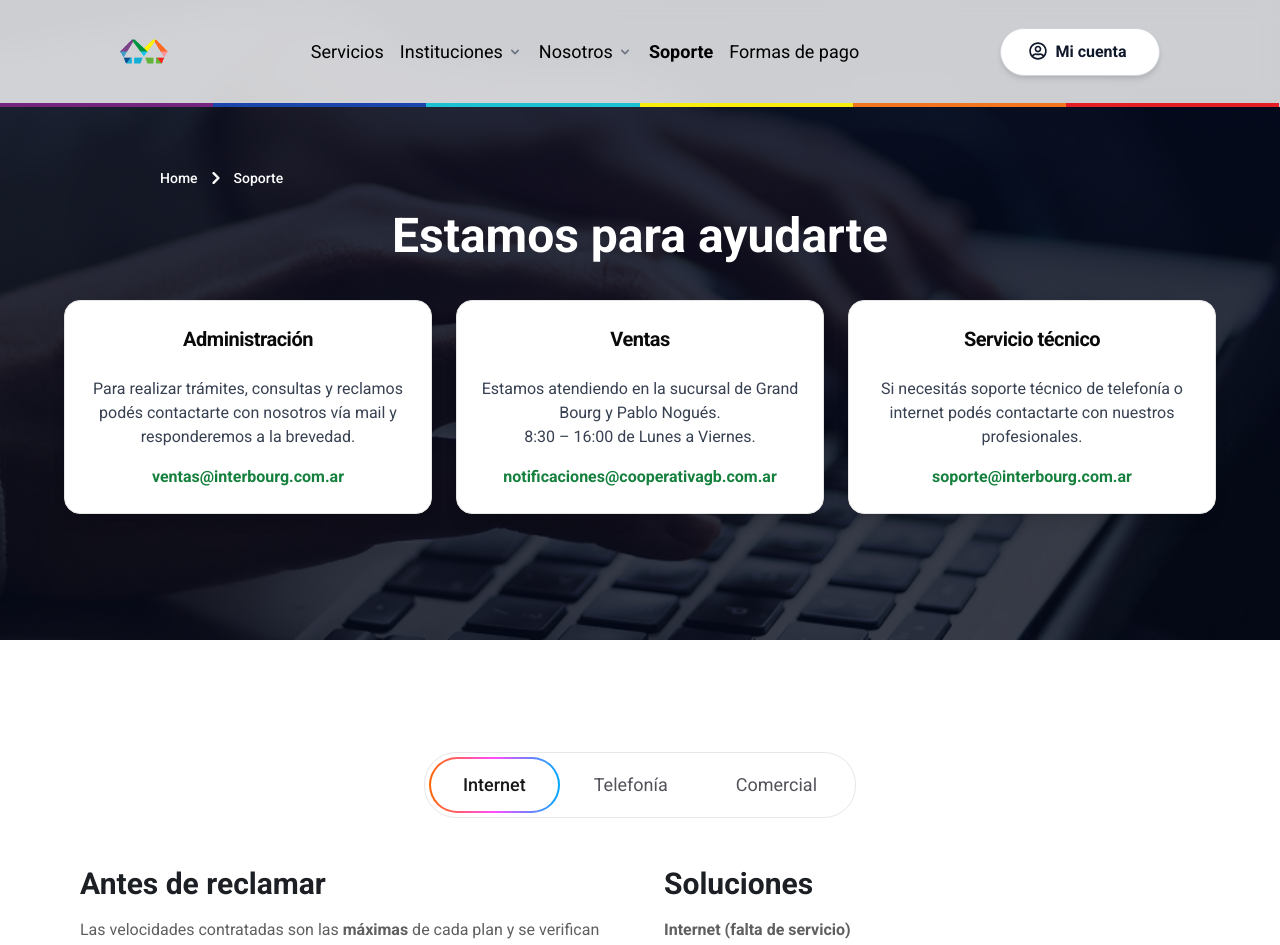
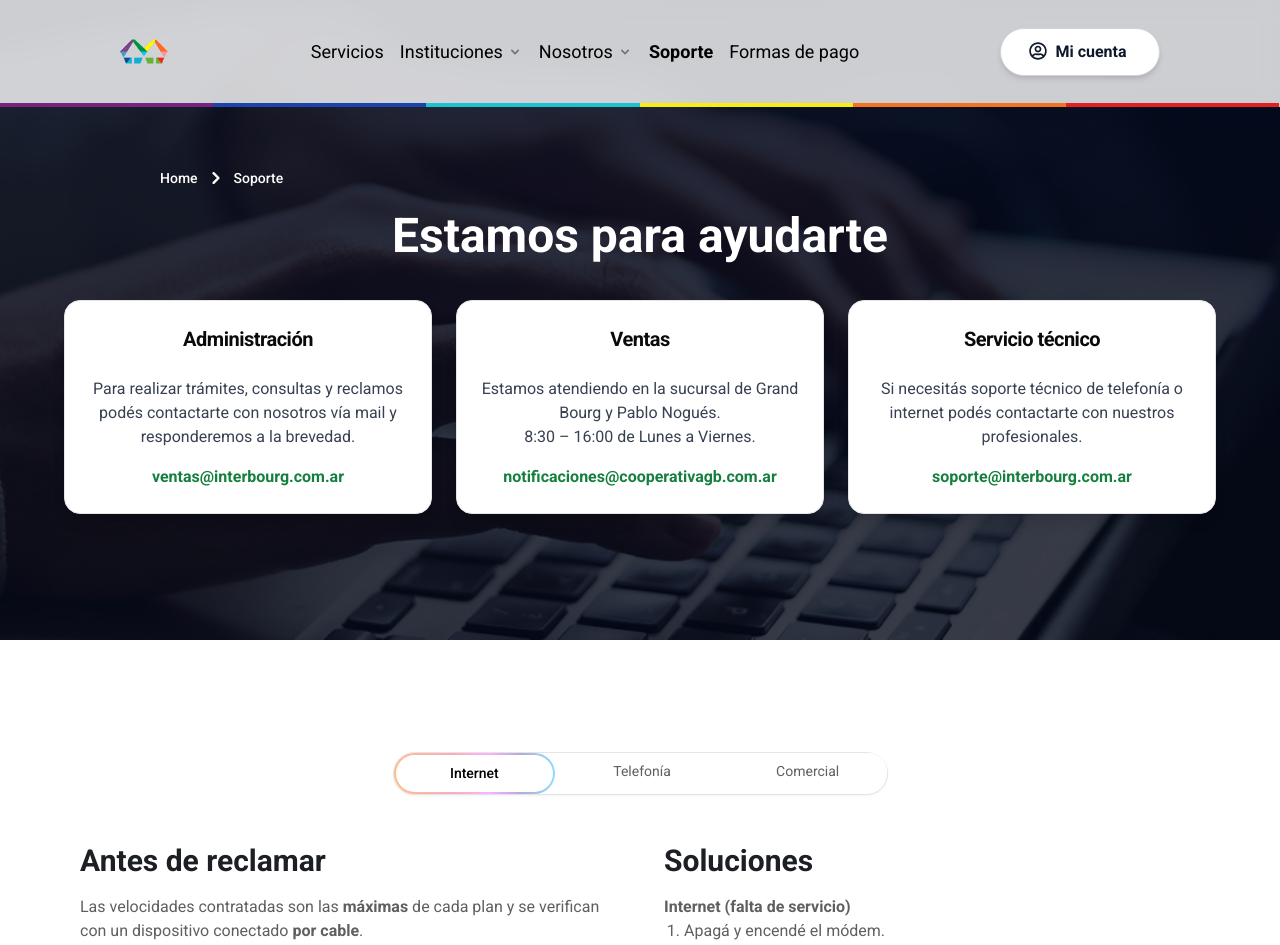
Before and after one commit to Innova-Team-2024/coop-front, a Next.js app: page /soporte in a window 1280 px wide. Shown: the top 945 px of the page. Built offline with nearby package versions, Linux system fonts and the light colour scheme.

Commit message:
fix:taps/seccion

```diff
--- a/src/app/instituciones/colegios/Primaria/page.tsx
+++ b/src/app/instituciones/colegios/Primaria/page.tsx
@@ -30,25 +30,25 @@ export const metadata = {
     {
       icon: <FaUsers className="text-blue-600" />,
       title: "Nosotros",
-      href: "/primaria/nosotros",
+      href: "#",
       iconBgColor: "bg-blue-50",
     },
     {
       icon: <FaFileAlt className="text-emerald-700" />,
       title: "Aranceles 2025",
-      href: "/primaria/aranceles",
+      href: "#",
       iconBgColor: "bg-emerald-50",
     },
     {
       icon: < FaGraduationCap className="text-orange-300"/>,
       title: "Inscripción",
-      href: "/primaria/inscripcion",
+      href: "#",
       iconBgColor: "bg-stone-50",
     },
     {
       icon: <FaCamera className="text-rose-500" />,
       title: "Redes sociales",
-      href: "/primaria/redes",
+      href: "#",
       iconBgColor: "bg-rose-50",
     },
   ];
--- a/src/app/instituciones/colegios/jardin/page.tsx
+++ b/src/app/instituciones/colegios/jardin/page.tsx
@@ -30,25 +30,25 @@ export default function JardinPage() {
     {
       icon: <FaUsers className="text-blue-600" />,
       title: "Nosotros",
-      href: "/nosotros",
+      href: "#",
       iconBgColor: "bg-blue-50",
     },
     {
       icon: <FaFileAlt className="text-emerald-700" />,
       title: "Aranceles 2025",
-      href: "/jardin/aranceles",
+      href: "#",
       iconBgColor: "bg-emerald-50",
     },
     {
       icon: <FaGraduationCap className="text-orange-300" />,
       title: "Inscripción",
-      href: "/jardin/inscripcion",
+      href: "#",
       iconBgColor: "bg-stone-50",
     },
     {
       icon: <FaCamera className="text-rose-500" />,
       title: "Redes sociales",
-      href: "/jardin/redes",
+      href: "#",
       iconBgColor: "bg-rose-50",
     },
   ];
--- a/src/components/SepeliosAccordion/SepeliosResponsive.tsx
+++ b/src/components/SepeliosAccordion/SepeliosResponsive.tsx
@@ -2,17 +2,16 @@
 'use client';
 
 import { useEffect, useState } from 'react';
+import Image from 'next/image';
 import { SepeliosAccordion } from '@/components';
+import { CasaOviedo } from '@/public'; // ya lo tenés exportado en index.ts
 
 export default function SepeliosResponsive() {
   const [mostrarTextoCompleto, setMostrarTextoCompleto] = useState(false);
   const [esEscritorio, setEsEscritorio] = useState(false);
 
   useEffect(() => {
-    const actualizarVista = () => {
-      setEsEscritorio(window.innerWidth >= 768);
-    };
-
+    const actualizarVista = () => setEsEscritorio(window.innerWidth >= 768);
     actualizarVista();
     window.addEventListener('resize', actualizarVista);
     return () => window.removeEventListener('resize', actualizarVista);
@@ -21,7 +20,7 @@ export default function SepeliosResponsive() {
   const textoResumido =
     'Para contratar nuestros servicios, puede realizarlo en forma presencial en las oficinas comerciales de la Cooperativa, o bien, consultar vía email los planes y características en ventas@interbourg.com.ar. Requisitos para adherirse: nombre, DNI y fecha de nacimiento del grupo familiar.';
 
-  const textoCompleto = `Para contratar nuestros servicios, puede realizarlo en forma presencial en las oficinas comerciales de la Cooperativa, o bien, consultar vía email los planes y características en ventas@interbourg.com.ar
+  const textoCompleto = `Para contratar nuestros servicios, puede realizarlo en forma presencial en las oficinas de la Cooperativa, o bien, consultar vía email los planes y características en ventas@interbourg.com.ar
 
 Requisitos para adherirse al sistema de financiación colectiva:
 • Nombre y apellido
@@ -37,9 +36,19 @@ Horario de atención: lunes a viernes de 8:30 a 16:00 hs.`;
       {/* 🌐 Escritorio */}
       {esEscritorio && (
         <div className="flex-col lg:flex-row gap-10 mt-10 max-w-[1200px] mx-auto hidden md:flex">
-          <div className="w-full lg:w-[555.52px] h-72 bg-black/5 rounded-2xl relative">
-            <div className="absolute top-[-10px] left-[-10px] w-12 h-12 bg-indigo-800 rounded-xl" />
-            <div className="absolute bottom-[-10px] right-[-10px] w-12 h-12 bg-orange-500 rounded-xl" />
+          {/* Imagen con mismas dimensiones y esquinas decorativas */}
+          <div className="w-full lg:w-[555.52px] h-72 rounded-2xl relative overflow-hidden">
+            <Image
+              src={CasaOviedo}
+              alt="Cochería Casa Oviedo"
+              fill
+              className="object-cover object-center"
+              sizes="(max-width: 768px) 100vw, 480px"
+              priority
+              unoptimized   // ⬅️ evita /_next/image
+            />
+            <div className="pointer-events-none absolute top-[-10px] left-[-10px] w-12 h-12 bg-indigo-800 rounded-xl" />
+            <div className="pointer-events-none absolute bottom-[-10px] right-[-10px] w-12 h-12 bg-orange-500 rounded-xl" />
           </div>
 
           <div className="flex-1 flex flex-col gap-6">
@@ -54,9 +63,17 @@ Horario de atención: lunes a viernes de 8:30 a 16:00 hs.`;
         <div className="flex flex-col items-center text-center gap-6 mt-10">
           <h1 className="text-3xl font-semibold text-[#000]">Casa Oviedo</h1>
 
-          <div className="w-full max-w-xs h-44 bg-black/5 rounded-lg relative">
-            <div className="absolute top-[-10px] left-[-10px] w-12 h-12 bg-indigo-800 rounded-lg" />
-            <div className="absolute bottom-[-10px] right-[-10px] w-12 h-12 bg-orange-500 rounded-lg" />
+          {/* Imagen mobile con mismas dimensiones y esquinas decorativas */}
+          <div className="w-full max-w-xs h-44 rounded-lg relative overflow-hidden">
+            <Image
+              src={CasaOviedo}
+              alt="Cochería Casa Oviedo"
+              fill
+              className="object-cover object-center"
+              sizes="(max-width: 480px) 100vw, 320px"
+            />
+            <div className="pointer-events-none absolute top-[-10px] left-[-10px] w-12 h-12 bg-indigo-800 rounded-lg" />
+            <div className="pointer-events-none absolute bottom-[-10px] right-[-10px] w-12 h-12 bg-orange-500 rounded-lg" />
           </div>
 
           <p className="text-sm leading-tight font-normal text-[#000] px-2">
@@ -71,6 +88,7 @@ Horario de atención: lunes a viernes de 8:30 a 16:00 hs.`;
               Ver más...
             </button>
           )}
+
           <div className="w-full px-4 mt-4">
             <SepeliosAccordion />
           </div>
--- a/src/components/SoporteSection/TabsSoporteSection.tsx
+++ b/src/components/SoporteSection/TabsSoporteSection.tsx
@@ -11,29 +11,30 @@ export default function TabsSoporteSection() {
 
   return (
     <section className="w-full max-w-7xl mx-auto px-4 py-12">
-      {/* Tabs */}
+      {/* Tabs — ahora con mismo estilo que Servicios */}
       <div className="flex justify-center mb-12">
-        <div className="flex bg-white rounded-[32px] border border-gray-200 p-1">
+        <div className="flex justify-between gap-2 p-0 rounded-full border mx-auto shadow-sm bg-white w-fit sm:w-[495px]">
           {TABS.map((tab) => {
             const isActive = activeTab === tab;
             return (
-              <button
+              <div
                 key={tab}
-                onClick={() => setActiveTab(tab)}
-                className={clsx(
-                  "relative flex-1 px-8 py-3 text-lg font-roboto rounded-full transition-all duration-300",
-                  isActive ? "text-zinc-900 font-medium" : "text-zinc-600 font-normal"
-                )}
-                style={{
-                  background: isActive
-                    ? "linear-gradient(white, white) padding-box, linear-gradient(to right, #FF6600, #FF4CFF, #00AAFF) border-box"
-                    : "transparent",
-                  border: isActive ? "2px solid transparent" : "2px solid transparent",
-                  borderRadius: "9999px",
-                }}
+                className={clsx("flex-1 rounded-full", isActive && "p-[2px] bg-btn-gradient")}
               >
-                {tab}
-              </button>
+                <button
+                  onClick={() => setActiveTab(tab)}
+                  type="button"
+                  aria-pressed={isActive}
+                  className={clsx(
+                    "w-full rounded-full text-[12px] sm:text-[14px] transition-all px-4 md:px-6 py-2",
+                    isActive
+                      ? "bg-white text-black font-medium"
+                      : "bg-white text-[#5F5F5F] font-normal"
+                  )}
+                >
+                  {tab}
+                </button>
+              </div>
             );
           })}
         </div>
--- a/src/public/index.ts
+++ b/src/public/index.ts
@@ -60,3 +60,6 @@ export { default as ArancelPrimaria } from "./ArancelPrimaria.png";
 
 //Biblioteca
 export { default as MapaBiblioteca } from "./mapa-bibloteca.png";
+
+//Sepelios
+export { default as CasaOviedo } from "./casa-oviedo.jpg";
```
Also changed, not shown: src/public/casa-oviedo.jpg (added).
